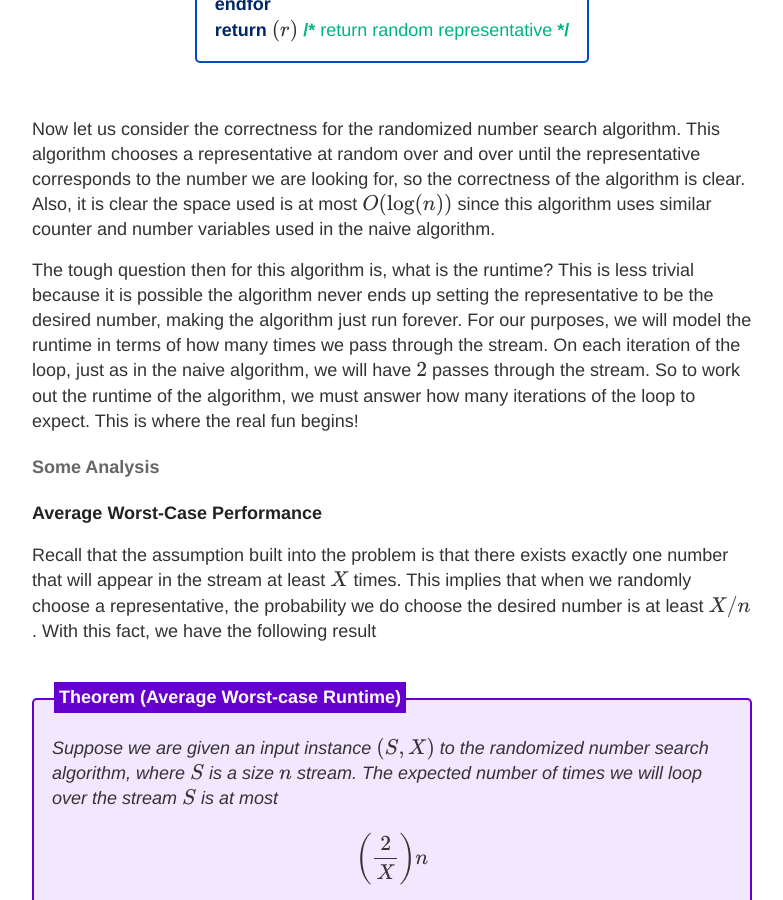
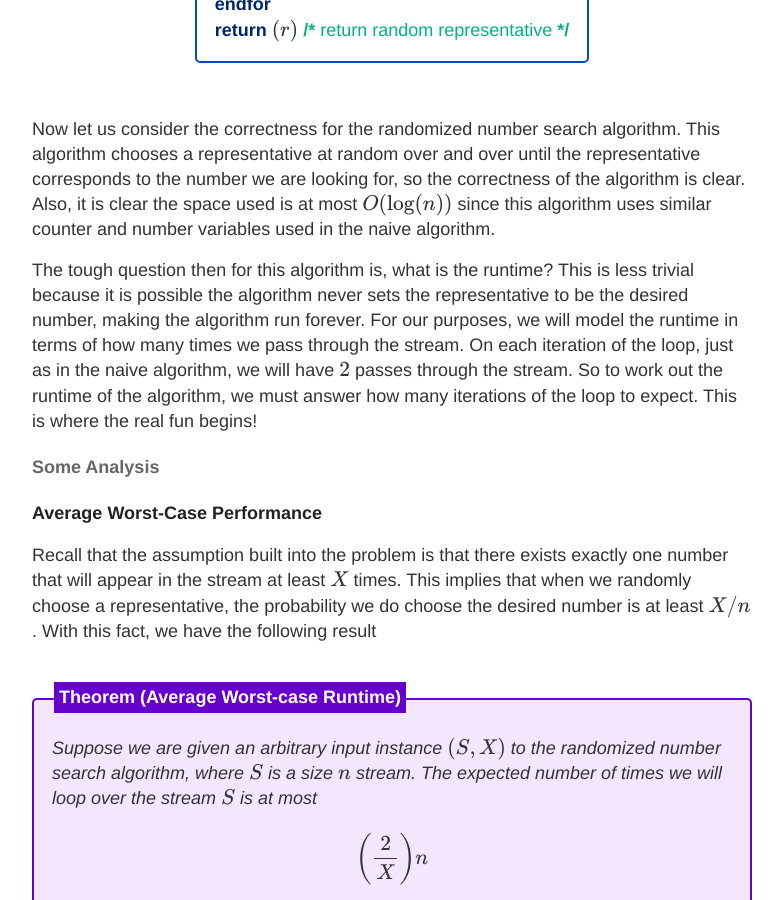
Before and after one commit to choward1491/choward1491.github.io, a Jekyll site: the page built from _posts/2020-7-25-Searching-Streams-for-the-Unknown.md, in a window 1280 px wide and 900 px high, scrolled down 4557 px. Shown: the whole window, without its empty margins (248-1031 px from the left). Built offline with Jekyll 4.4.1, drawn with Linux system fonts in a browser that asks for light colours; nearby versions of some CDN libraries; comment, search, counter and statistics services are not loaded; some of the changed text lies outside the part shown.

Commit message:
push some changes.. streaming post

```diff
--- a/_posts/2020-7-25-Searching-Streams-for-the-Unknown.md
+++ b/_posts/2020-7-25-Searching-Streams-for-the-Unknown.md
@@ -108,7 +108,7 @@ Now before going into the analysis of the above algorithm, how can we select a r
 
 Now let us consider the correctness for the randomized number search algorithm. This algorithm chooses a representative at random over and over until the representative corresponds to the number we are looking for, so the correctness of the algorithm is clear. Also, it is clear the space used is at most $O(\log(n))$ since this algorithm uses similar counter and number variables used in the naive algorithm.
 
-The tough question then for this algorithm is, what is the runtime? This is less trivial because it is possible the algorithm never ends up setting the representative to be the desired number, making the algorithm just run forever. For our purposes, we will model the runtime in terms of how many times we pass through the stream. On each iteration of the loop, just as in the naive algorithm, we will have $2$ passes through the stream. So to work out the runtime of the algorithm, we must answer how many iterations of the loop to expect. This is where the real fun begins!
+The tough question then for this algorithm is, what is the runtime? This is less trivial because it is possible the algorithm never sets the representative to be the desired number, making the algorithm run forever. For our purposes, we will model the runtime in terms of how many times we pass through the stream. On each iteration of the loop, just as in the naive algorithm, we will have $2$ passes through the stream. So to work out the runtime of the algorithm, we must answer how many iterations of the loop to expect. This is where the real fun begins!
 
 #### Some Analysis
 
@@ -119,7 +119,7 @@ Recall that the assumption built into the problem is that there exists exactly o
 <div class="theorem" >
     <div class="theorem_name" text="Average Worst-case Runtime"></div>
 
-    Suppose we are given an input instance $(S,X)$ to the randomized number search algorithm, where $S$ is a size $n$ stream. The expected number of times we will loop over the stream $S$ is at most
+    Suppose we are given an arbitrary input instance $(S,X)$ to the randomized number search algorithm, where $S$ is a size $n$ stream. The expected number of times we will loop over the stream $S$ is at most
 
     $$\left(\frac{2}{X}\right) n$$
 </div>
@@ -150,7 +150,7 @@ Now the above probability corresponds to a _worst-case_ probability that our alg
 <div class="theorem" >
     <div class="theorem_name" text="High Probability Worst-case Runtime"></div>
 
-    Suppose we are given an input instance $(S,X)$ to the randomized number search algorithm, where $S$ is a size $n$ stream. For any real number $1 > \delta > 0$, we have with probability at least $1 - \delta$ that our algorithm terminates after the number of times we loop over the stream $S$ is
+    Suppose we are given an arbitrary input instance $(S,X)$ to the randomized number search algorithm, where $S$ is a size $n$ stream. For any real number $1 > \delta > 0$, we have with probability at least $1 - \delta$ that our algorithm terminates after the number of times we loop over the stream $S$ is
 
     $$\left(\frac{2\log(1/\delta)}{X}\right) n$$
 </div>
```
